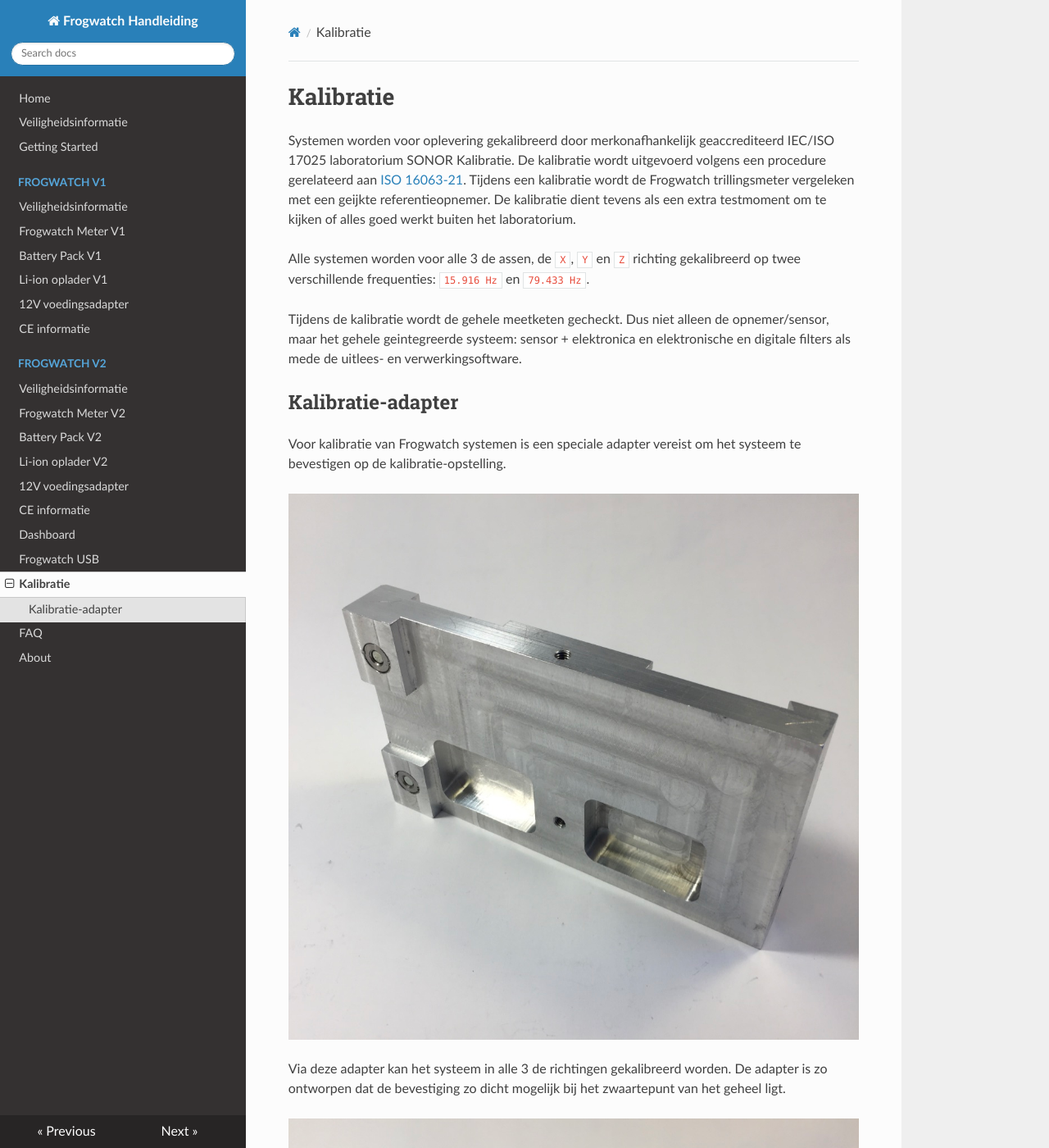
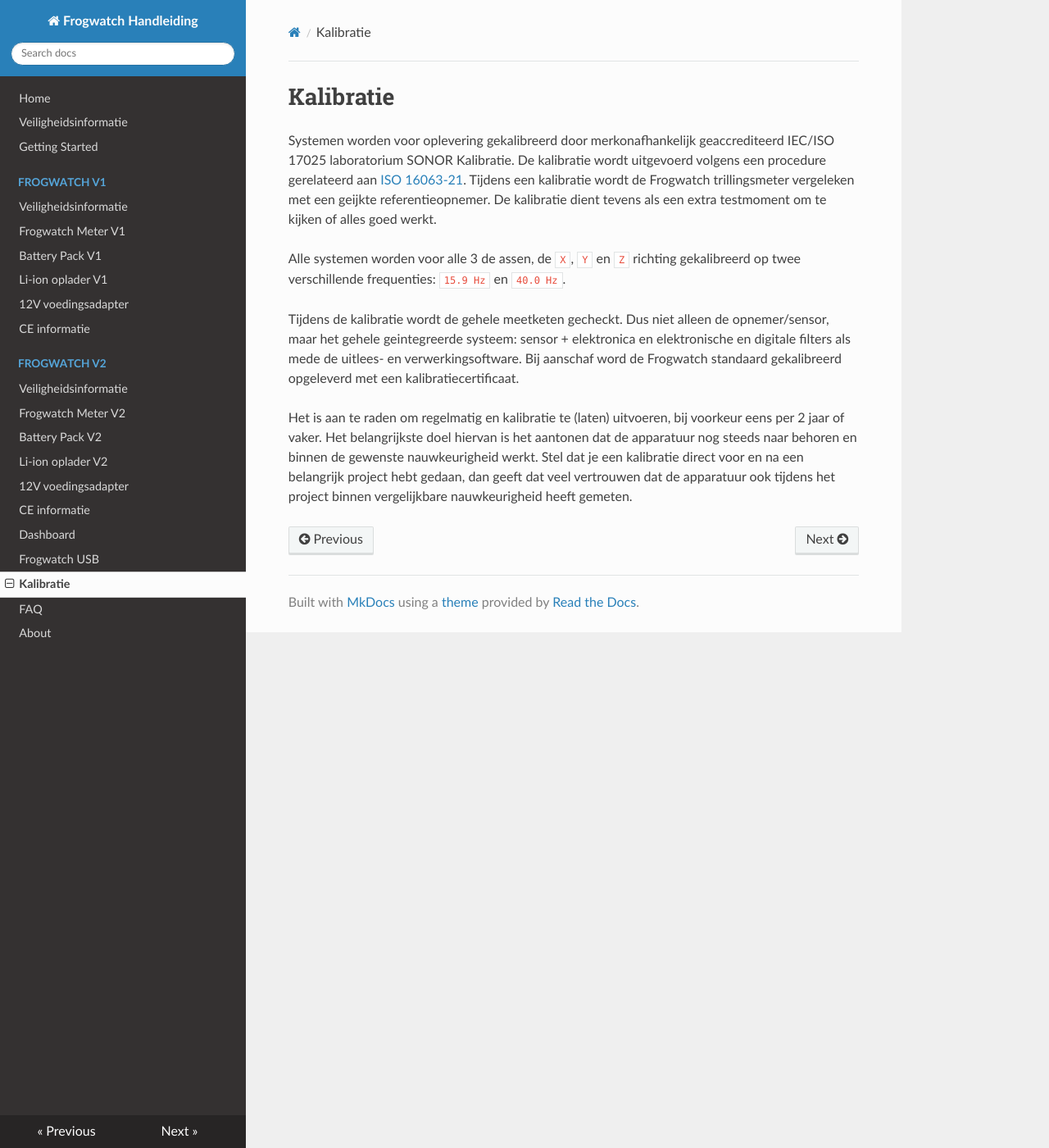
Before and after one commit to ijager/docs.frog.watch, an MkDocs documentation site: the page built from docs/kalibratie.md, in a window 1280 px wide and 1400 px high. Shown: the whole window at 82% size. Built offline with MkDocs 1.6.1, drawn with Linux system fonts in a browser that asks for light colours; nearby versions of some CDN libraries; some of the changed text lies outside the part shown.

Commit message:
Update calibration/USB docs for V2

```diff
--- a/docs/kalibratie.md
+++ b/docs/kalibratie.md
@@ -1,19 +1,9 @@
 # Kalibratie
 
-Systemen worden voor oplevering gekalibreerd door merkonafhankelijk geaccrediteerd IEC/ISO 17025 laboratorium SONOR Kalibratie. De kalibratie wordt uitgevoerd volgens een procedure gerelateerd aan [ISO 16063-21](https://www.iso.org/standard/27053.html). Tijdens een kalibratie wordt de Frogwatch trillingsmeter vergeleken met een geijkte referentieopnemer. De kalibratie dient tevens als een extra testmoment om te kijken of alles goed werkt buiten het laboratorium.
+Systemen worden voor oplevering gekalibreerd door merkonafhankelijk geaccrediteerd IEC/ISO 17025 laboratorium SONOR Kalibratie. De kalibratie wordt uitgevoerd volgens een procedure gerelateerd aan [ISO 16063-21](https://www.iso.org/standard/27053.html). Tijdens een kalibratie wordt de Frogwatch trillingsmeter vergeleken met een geijkte referentieopnemer. De kalibratie dient tevens als een extra testmoment om te kijken of alles goed werkt.
 
-Alle systemen worden voor alle 3 de assen, de `X`, `Y` en `Z` richting gekalibreerd op twee verschillende frequenties: `15.916 Hz` en `79.433 Hz`.
+Alle systemen worden voor alle 3 de assen, de `X`, `Y` en `Z` richting gekalibreerd op twee verschillende frequenties: `15.9 Hz` en `40.0 Hz`.
 
-Tijdens de kalibratie wordt de gehele meetketen gecheckt. Dus niet alleen de opnemer/sensor, maar het gehele geintegreerde systeem: sensor + elektronica en elektronische en digitale filters als mede de uitlees- en verwerkingsoftware.
+Tijdens de kalibratie wordt de gehele meetketen gecheckt. Dus niet alleen de opnemer/sensor, maar het gehele geintegreerde systeem: sensor + elektronica en elektronische en digitale filters als mede de uitlees- en verwerkingsoftware. Bij aanschaf word de Frogwatch standaard gekalibreerd opgeleverd met een kalibratiecertificaat.
 
-## Kalibratie-adapter
-
-Voor kalibratie van Frogwatch systemen is een speciale adapter vereist om het systeem te bevestigen op de kalibratie-opstelling.
-
-![Kalibratieadapter](img/kalibratieadapter.jpg)
-
-Via deze adapter kan het systeem in alle 3 de richtingen gekalibreerd worden. De adapter is zo ontworpen dat de bevestiging zo dicht mogelijk bij het zwaartepunt van het geheel ligt.
-
-![Kalibratieadapter](img/kalibratie_meter.jpg)
-
-Het is aan te raden om de kalibratie met externe voeding én zonder batterij uit te voeren om de belasting op de kalibratie-apparatuur te minimaliseren.
+Het is aan te raden om regelmatig en kalibratie te (laten) uitvoeren, bij voorkeur eens per 2 jaar of vaker. Het belangrijkste doel hiervan is het aantonen dat de apparatuur nog steeds naar behoren en binnen de gewenste nauwkeurigheid werkt. Stel dat je een kalibratie direct voor en na een belangrijk project hebt gedaan, dan geeft dat veel vertrouwen dat de apparatuur ook tijdens het project binnen vergelijkbare nauwkeurigheid heeft gemeten.
```
Also changed, not shown: docs/usb.md (+5 -0 lines).
